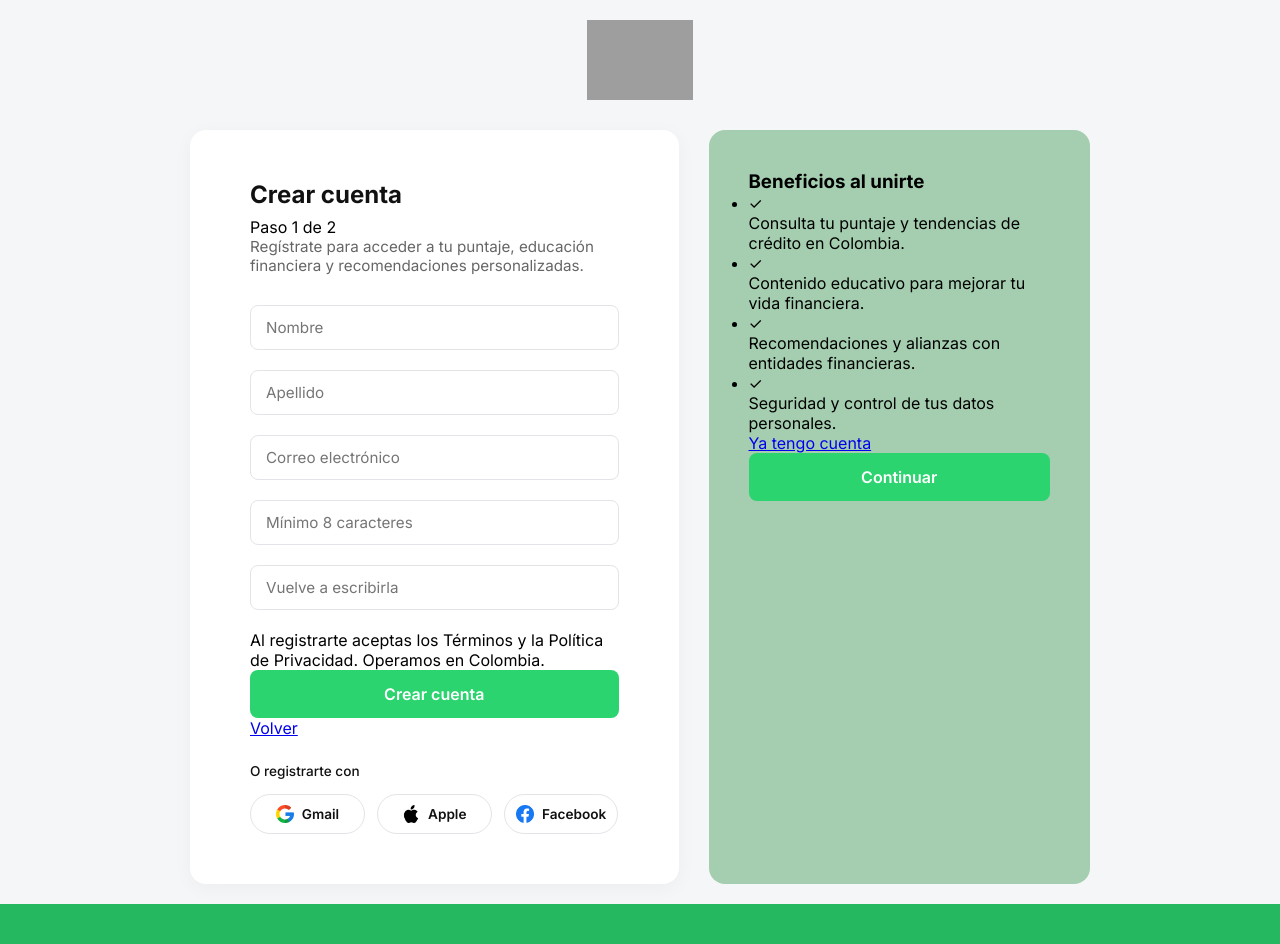
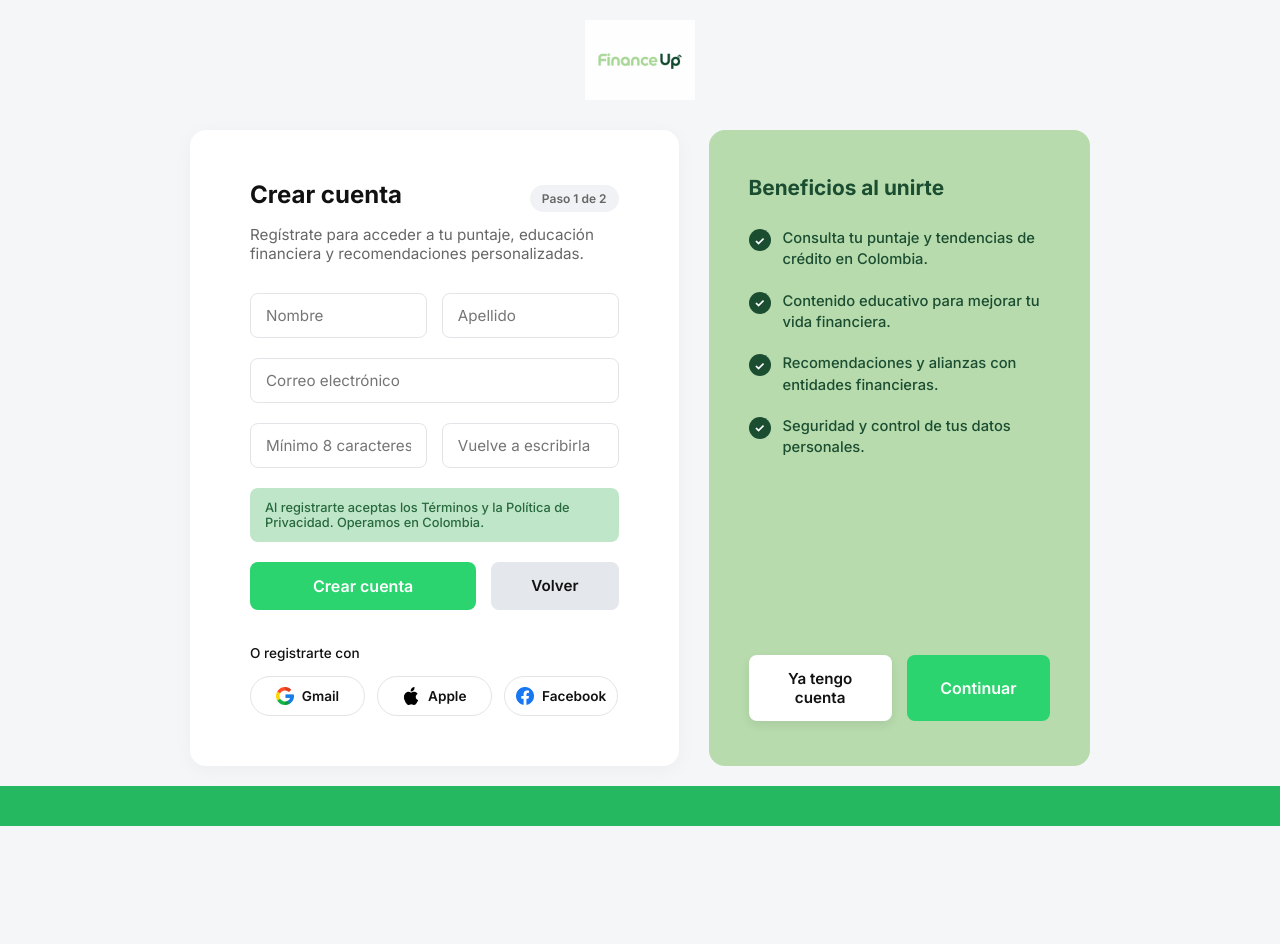
Before and after one commit to F5Alejo/Finance_Up, a Flask app: page /register in a window 1280 px wide. After the commit the page ends 826 px from the top, so only its background shows below. Run offline with Flask 3, Linux system fonts and the light colour scheme; grey boxes are pictures that could not be loaded.

Commit message:
Arreglos
Arreglo diseño registro y app.route

```diff
--- a/app.py
+++ b/app.py
@@ -1,4 +1,8 @@
 from flask import Flask, render_template
+from dotenv import load_dotenv
+import os
+
+load_dotenv()
 
 app = Flask(__name__)
 
--- a/static/login.css
+++ b/static/login.css
@@ -65,7 +65,7 @@ body {
 /* --- Columna Derecha --- */
 .welcome-section {
     flex: 0.9;
-    background-color: #a4ceaf;
+    background-color: #3EA71D57;
     border-radius: 16px;
     display: flex;
     flex-direction: column;
--- a/static/register.css
+++ b/static/register.css
@@ -1,7 +1,3 @@
-/* =========================================
-   ESTILOS ESPECÍFICOS PARA CREAR CUENTA
-   ========================================= */
-
 /* Fila del título y el badge de paso */
 .header-row {
     display: flex;
@@ -25,7 +21,7 @@
     gap: 15px;
 }
 .input-row .input-group {
-    flex: 1; /* Hace que ambos inputs ocupen el 50% */
+    flex: 1;
 }
 
 /* Caja verde clarito de términos y condiciones */
@@ -46,7 +42,7 @@
     margin-bottom: 10px;
 }
 .action-row .btn-primary {
-    flex: 2; /* El botón verde ocupa más espacio */
+    flex: 2;
 }
 .btn-secondary {
     flex: 1;
@@ -59,13 +55,25 @@
     font-weight: 600;
     font-size: 0.95em;
     transition: background-color 0.2s;
+    border: none;
+    cursor: pointer;
 }
 .btn-secondary:hover { background-color: #d5d9de; }
 
 /* --- Tarjeta Verde de Beneficios --- */
 .benefits-card {
-    justify-content: space-between; /* Separa el título/lista de los botones */
-    padding: 50px 45px;
+    display: flex;
+    flex-direction: column;
+    justify-content: space-between;
+    padding: 45px 40px;
+    min-height: 100%;
+}
+
+.benefits-card h3 {
+    font-size: 1.3em;
+    font-weight: 700;
+    color: #1b4d31;
+    margin-bottom: 0;
 }
 
 .benefits-list {
@@ -73,8 +81,9 @@
     display: flex;
     flex-direction: column;
     gap: 20px;
-    margin-top: 25px;
-    margin-bottom: 40px;
+    margin-top: 28px;
+    margin-bottom: 0;
+    flex: 1;
 }
 
 .benefits-list li {
@@ -84,25 +93,27 @@
 }
 
 .check-circle {
-    background-color: var(--dark-green);
+    background-color: #1b4d31;
     color: white;
-    width: 20px;
-    height: 20px;
+    min-width: 22px;
+    width: 22px;
+    height: 22px;
     border-radius: 50%;
     display: flex;
     align-items: center;
     justify-content: center;
     font-size: 12px;
     font-weight: bold;
-    flex-shrink: 0; /* Evita que el círculo se aplaste si el texto es muy largo */
-    margin-top: 2px;
+    flex-shrink: 0;
+    margin-top: 1px;
 }
 
 .benefits-list p {
-    font-size: 0.9em;
-    color: #1b4d31; /* Un verde muy oscuro para buen contraste */
+    font-size: 0.92em;
+    color: #1b4d31;
     font-weight: 500;
-    line-height: 1.4;
+    line-height: 1.45;
+    margin: 0;
 }
 
 /* Botones en la zona inferior de la tarjeta verde */
@@ -110,7 +121,7 @@
     display: flex;
     gap: 15px;
     width: 100%;
-    margin-top: auto; /* Empuja los botones al fondo */
+    margin-top: 40px;
 }
 
 .btn-white {
@@ -123,8 +134,14 @@
     text-decoration: none;
     font-weight: 600;
     font-size: 0.95em;
-    box-shadow: 0 4px 10px rgba(0,0,0,0.05);
+    box-shadow: 0 4px 10px rgba(0,0,0,0.08);
     transition: background-color 0.2s;
+    display: flex;
+    align-items: center;
+    justify-content: center;
 }
-.btn-white:hover { background-color: #f9f9f9; }
-.benefits-buttons .btn-primary { flex: 1; }
+.btn-white:hover { background-color: #f0f0f0; }
+
+.benefits-buttons .btn-primary {
+    flex: 1;
+}
--- a/templates/register.html
+++ b/templates/register.html
@@ -5,13 +5,14 @@
     <meta name="viewport" content="width=device-width, initial-scale=1.0">
     <title>Finance Up - Crear Cuenta</title>
     <link rel="stylesheet" href="{{ url_for('static', filename='login.css') }}">
+    <link rel="stylesheet" href="{{ url_for('static', filename='register.css') }}">
     <link href="https://fonts.googleapis.com/css2?family=Inter:wght@400;500;600;700&display=swap" rel="stylesheet">
 </head>
 <body>
     <div class="main-container">
         <!-- Logo Superior -->
         <header class="logo-header">
-            <img src="{{ url_for('static', filename='img/logo.png') }}" alt="Finance Up Logo">
+            <img src="{{ url_for('static', filename='img/logo_name.jpg') }}" alt="Finance Up Logo">
         </header>
 
         <div class="login-card">
@@ -54,7 +55,6 @@
 
                     <div class="action-row">
                         <button type="submit" class="btn-primary">Crear cuenta</button>
-                        <!-- Este botón te devuelve al login -->
                         <a href="/" class="btn-secondary">Volver</a>
                     </div>
                 </form>
@@ -69,8 +69,9 @@
                 </div>
             </section>
 
-            <!-- Sección Derecha: Beneficios (Diseño actualizado) -->
+            <!-- Sección Derecha: Beneficios -->
             <section class="welcome-section benefits-card">
+                <div>
                     <h3>Beneficios al unirte</h3>
 
                     <ul class="benefits-list">
@@ -91,6 +92,7 @@
                             <p>Seguridad y control de tus datos personales.</p>
                         </li>
                     </ul>
+                </div>
 
                 <div class="benefits-buttons">
                     <a href="/" class="btn-white">Ya tengo cuenta</a>
```
Also changed, not shown: README.md, static/img/icon_green.png (deleted), static/img/marketing_icon.png (deleted), static/login.js (deleted). Lines whose indentation alone changed are shown as unchanged.
